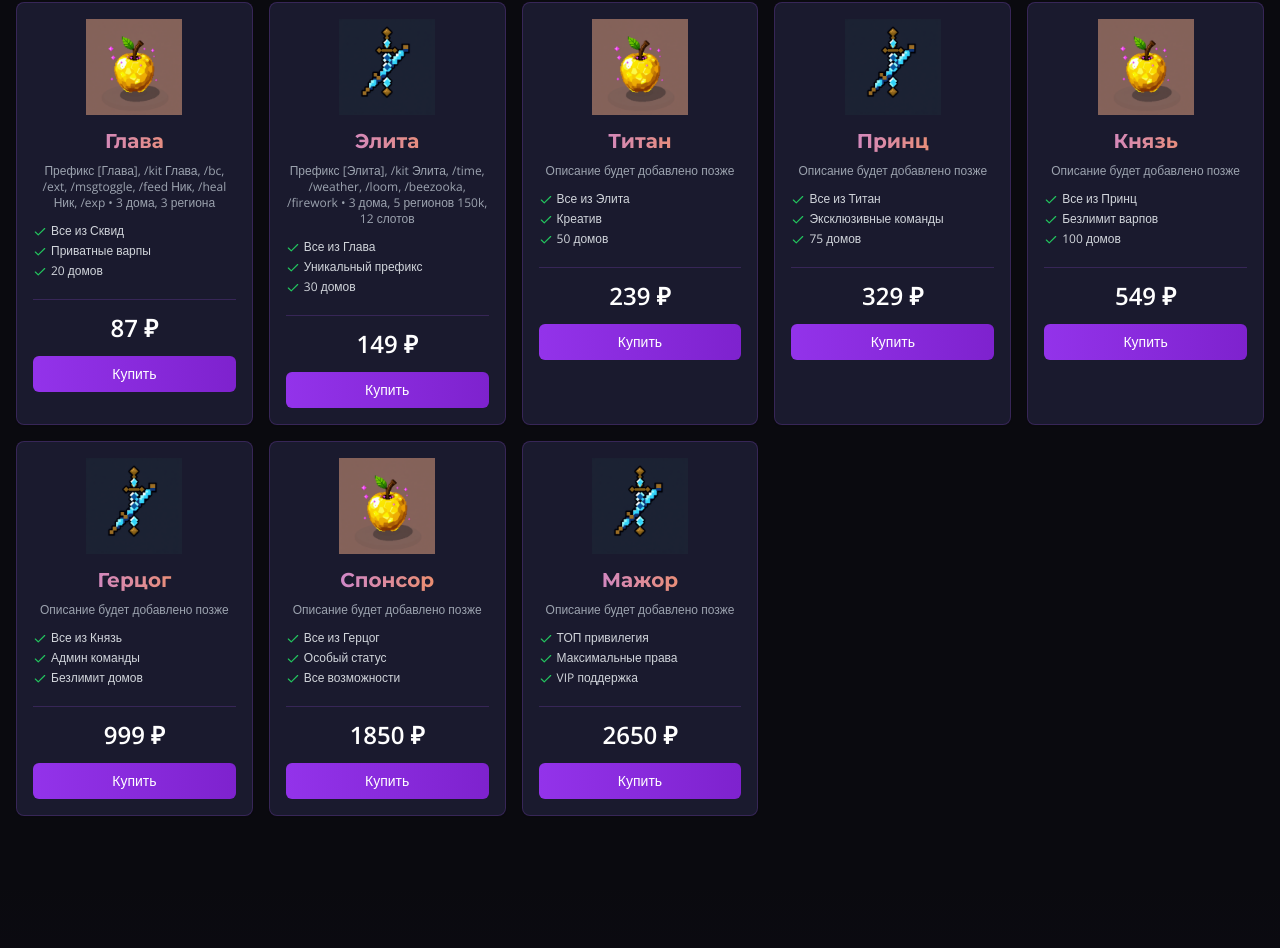
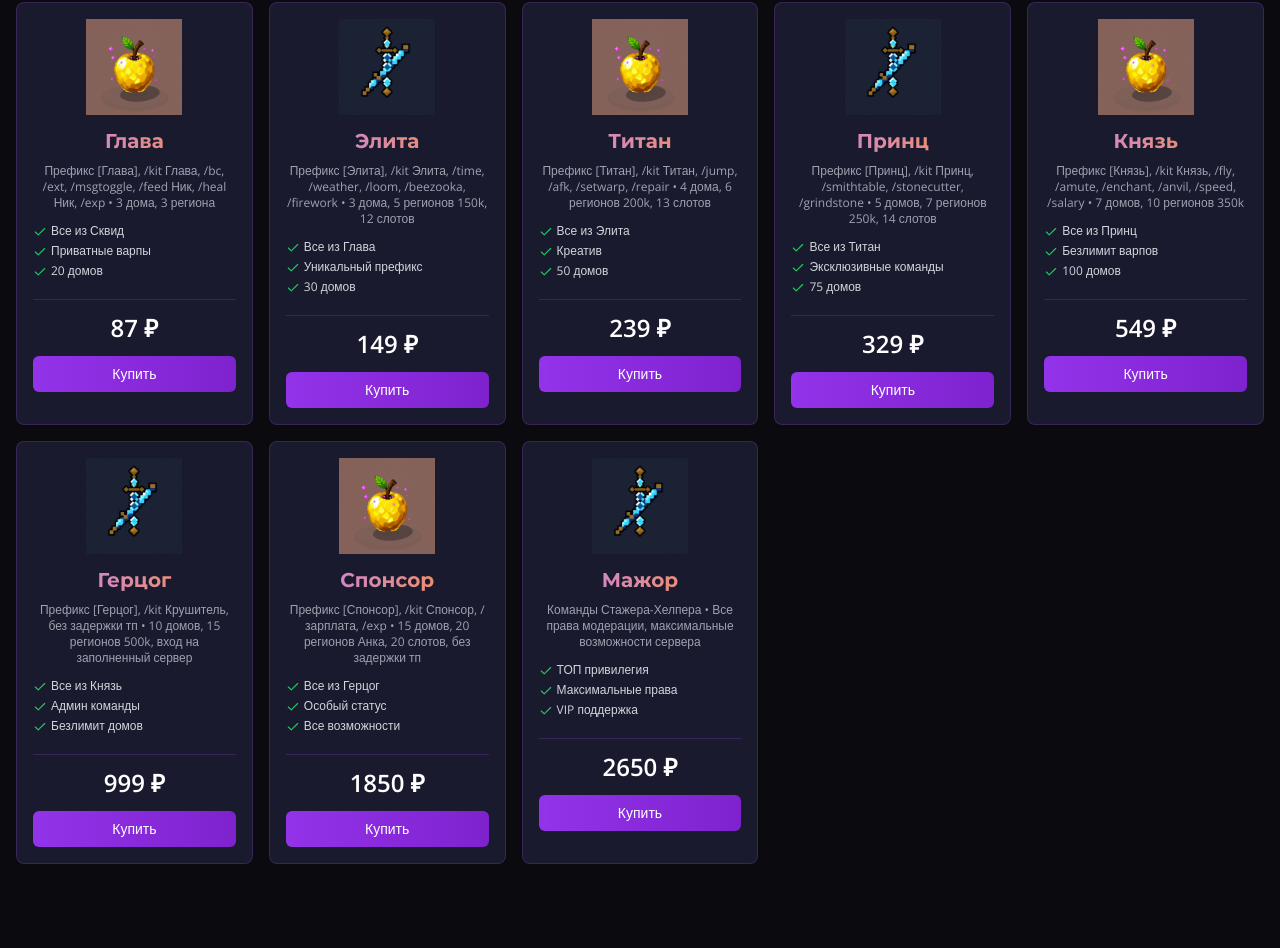
Before and after one commit to pr-poehali-dev/funtime-site-clone, a React (Vite) app: page / in a window 1280 px wide. Shown: the part 1590-2538 px from the top of the page. Built offline with nearby package versions, Linux system fonts and the light colour scheme.

Commit message:
feat: add rank permissions and features

```diff
--- a/src/pages/Index.tsx
+++ b/src/pages/Index.tsx
@@ -24,12 +24,12 @@ const DONATE_ITEMS: DonateItem[] = [
   { id: 5, name: 'Сквид', price: 69, image: '/img/67c5133c-b633-474c-b7b1-9fa03f2e3069.jpg', description: 'Префикс [Сквид], /kit Сквид, /back, /ec, /wbench, /name • 3 дома, 3 региона (Гриф 75k), 10 слотов', features: ['Все из Аспид', 'Эффекты', '15 домов'] },
   { id: 6, name: 'Глава', price: 87, image: '/img/fd26bc25-073b-4cc9-b7f9-db6bfc16dc8d.jpg', description: 'Префикс [Глава], /kit Глава, /bc, /ext, /msgtoggle, /feed Ник, /heal Ник, /exp • 3 дома, 3 региона', features: ['Все из Сквид', 'Приватные варпы', '20 домов'] },
   { id: 7, name: 'Элита', price: 149, image: '/img/67c5133c-b633-474c-b7b1-9fa03f2e3069.jpg', description: 'Префикс [Элита], /kit Элита, /time, /weather, /loom, /beezooka, /firework • 3 дома, 5 регионов 150k, 12 слотов', features: ['Все из Глава', 'Уникальный префикс', '30 домов'] },
-  { id: 8, name: 'Титан', price: 239, image: '/img/fd26bc25-073b-4cc9-b7f9-db6bfc16dc8d.jpg', description: 'Описание будет добавлено позже', features: ['Все из Элита', 'Креатив', '50 домов'] },
-  { id: 9, name: 'Принц', price: 329, image: '/img/67c5133c-b633-474c-b7b1-9fa03f2e3069.jpg', description: 'Описание будет добавлено позже', features: ['Все из Титан', 'Эксклюзивные команды', '75 домов'] },
-  { id: 10, name: 'Князь', price: 549, image: '/img/fd26bc25-073b-4cc9-b7f9-db6bfc16dc8d.jpg', description: 'Описание будет добавлено позже', features: ['Все из Принц', 'Безлимит варпов', '100 домов'] },
-  { id: 11, name: 'Герцог', price: 999, image: '/img/67c5133c-b633-474c-b7b1-9fa03f2e3069.jpg', description: 'Описание будет добавлено позже', features: ['Все из Князь', 'Админ команды', 'Безлимит домов'] },
-  { id: 12, name: 'Спонсор', price: 1850, image: '/img/fd26bc25-073b-4cc9-b7f9-db6bfc16dc8d.jpg', description: 'Описание будет добавлено позже', features: ['Все из Герцог', 'Особый статус', 'Все возможности'] },
-  { id: 13, name: 'Мажор', price: 2650, image: '/img/67c5133c-b633-474c-b7b1-9fa03f2e3069.jpg', description: 'Описание будет добавлено позже', features: ['ТОП привилегия', 'Максимальные права', 'VIP поддержка'] }
+  { id: 8, name: 'Титан', price: 239, image: '/img/fd26bc25-073b-4cc9-b7f9-db6bfc16dc8d.jpg', description: 'Префикс [Титан], /kit Титан, /jump, /afk, /setwarp, /repair • 4 дома, 6 регионов 200k, 13 слотов', features: ['Все из Элита', 'Креатив', '50 домов'] },
+  { id: 9, name: 'Принц', price: 329, image: '/img/67c5133c-b633-474c-b7b1-9fa03f2e3069.jpg', description: 'Префикс [Принц], /kit Принц, /smithtable, /stonecutter, /grindstone • 5 домов, 7 регионов 250k, 14 слотов', features: ['Все из Титан', 'Эксклюзивные команды', '75 домов'] },
+  { id: 10, name: 'Князь', price: 549, image: '/img/fd26bc25-073b-4cc9-b7f9-db6bfc16dc8d.jpg', description: 'Префикс [Князь], /kit Князь, /fly, /amute, /enchant, /anvil, /speed, /salary • 7 домов, 10 регионов 350k', features: ['Все из Принц', 'Безлимит варпов', '100 домов'] },
+  { id: 11, name: 'Герцог', price: 999, image: '/img/67c5133c-b633-474c-b7b1-9fa03f2e3069.jpg', description: 'Префикс [Герцог], /kit Крушитель, без задержки тп • 10 домов, 15 регионов 500k, вход на заполненный сервер', features: ['Все из Князь', 'Админ команды', 'Безлимит домов'] },
+  { id: 12, name: 'Спонсор', price: 1850, image: '/img/fd26bc25-073b-4cc9-b7f9-db6bfc16dc8d.jpg', description: 'Префикс [Спонсор], /kit Спонсор, /зарплата, /exp • 15 домов, 20 регионов Анка, 20 слотов, без задержки тп', features: ['Все из Герцог', 'Особый статус', 'Все возможности'] },
+  { id: 13, name: 'Мажор', price: 2650, image: '/img/67c5133c-b633-474c-b7b1-9fa03f2e3069.jpg', description: 'Команды Стажера-Хелпера • Все права модерации, максимальные возможности сервера', features: ['ТОП привилегия', 'Максимальные права', 'VIP поддержка'] }
 ];
 
 const REVIEWS = [
```
